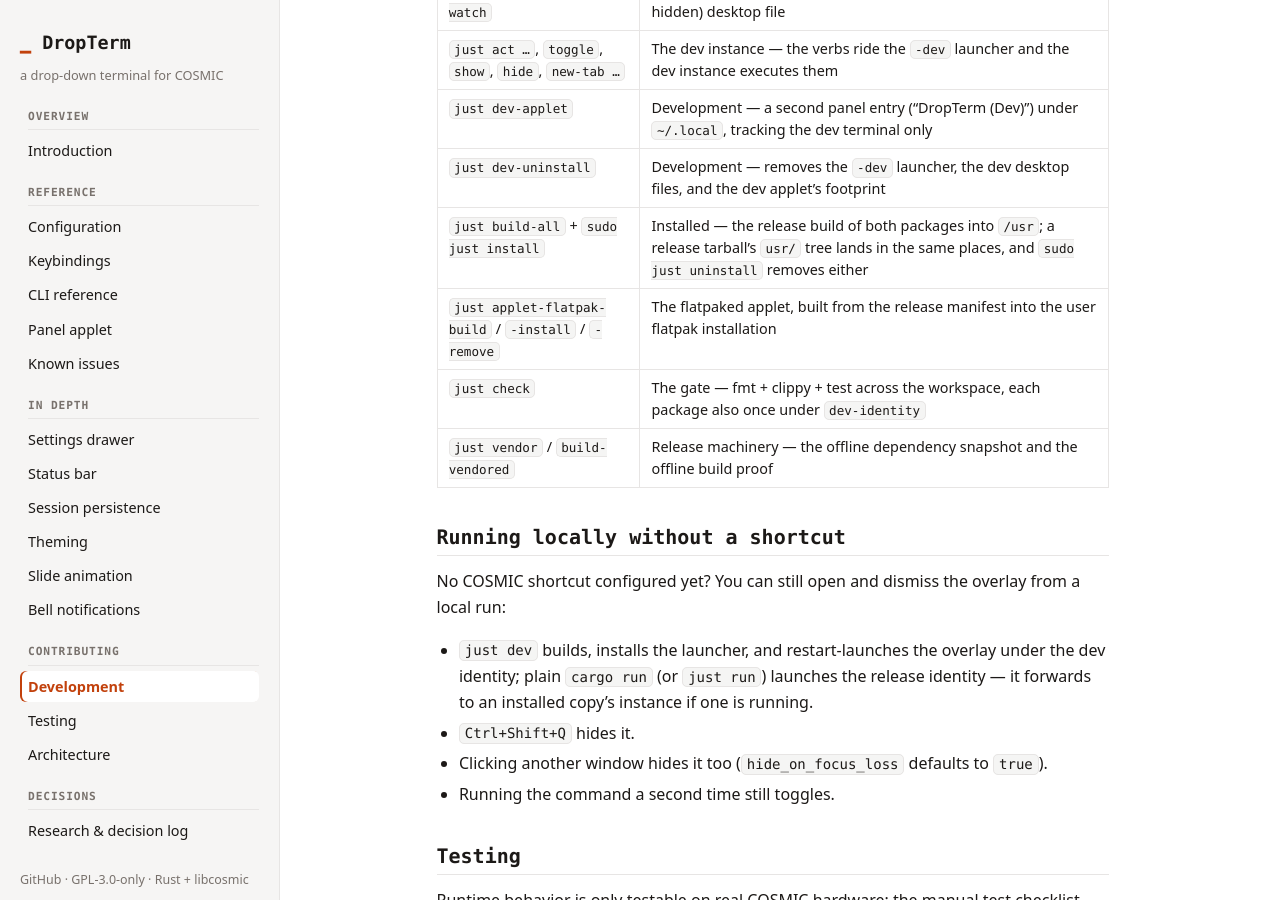
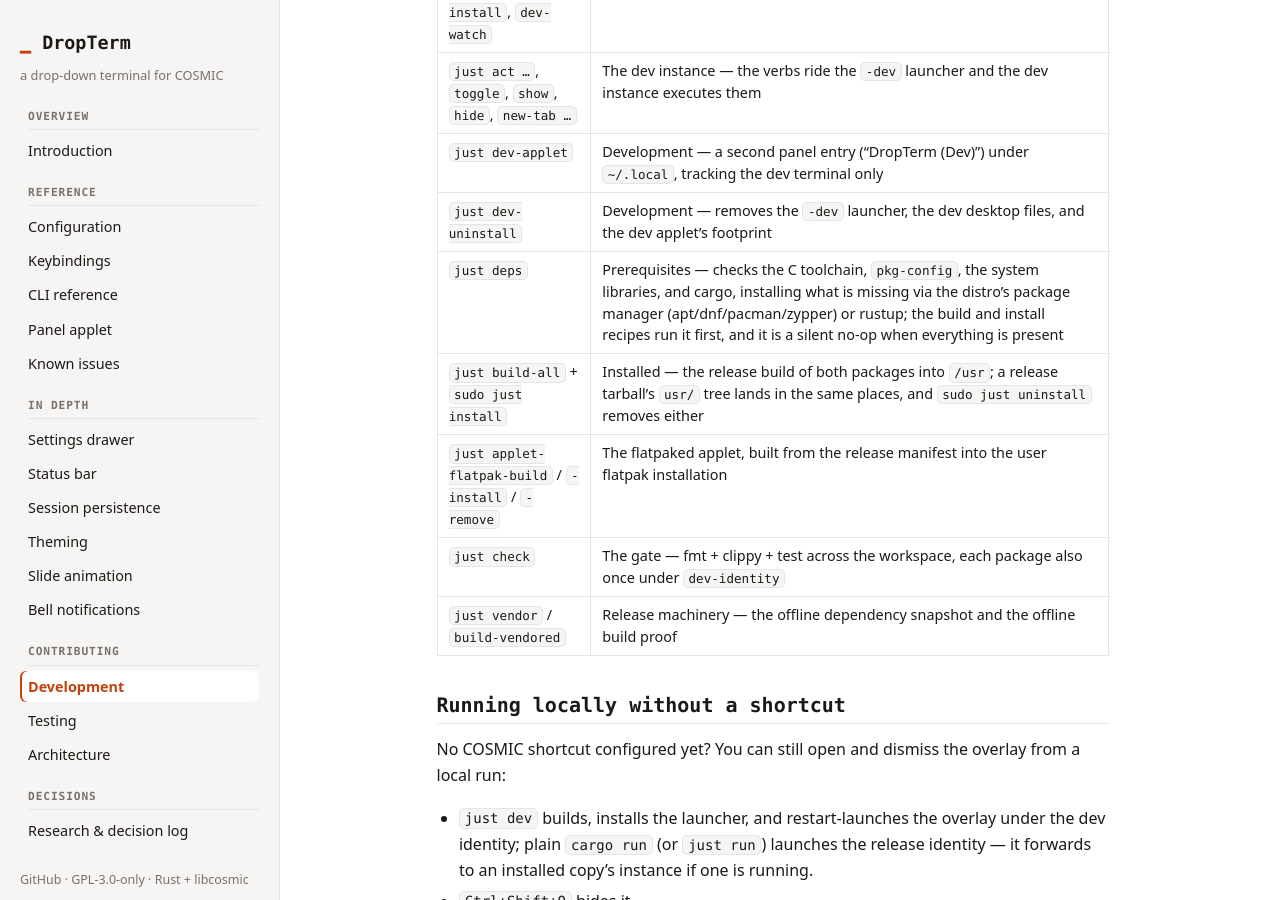
Before and after one commit to l1br3-io/cosmic-ext-dropterm, a Jekyll site: the page built from docs/development.md, in a window 1280 px wide and 900 px high, scrolled down 2180 px. Built offline with Jekyll 4.4.1, drawn with Linux system fonts in a browser that asks for light colours; our own code applies the rules of GitHub Pages for plain Markdown files.

Commit message:
feat: the prerequisite gate — just deps installs everything a fresh machine needs before build/install
The build recipes (build-debug/release/applet, and everything that
composes them: build-all, build-vendored, the dev flows) and install
now depend on a check-first gate: it verifies the C toolchain,
pkg-config, the pkg-config modules behind the system libraries (the
union of the README's and CI's package lists — expat included), and
cargo, installing only what is missing via apt/dnf/pacman/zypper,
and via rustup (stable, minimal profile) when cargo is absent.

Check-first keeps CI, packaging chroots, and rootdir= staging
installs untouched: with everything present the gate is a silent
no-op that never touches sudo or the network — matching the
recipes-are-silent-on-success convention. The rustup bootstrap never
runs as root (a root invocation never runs cargo, and a root-owned
toolchain in /root is uninstallable by the user), and CARGO_HOME/bin
is prepended to every recipe's PATH so the same invocation that
installed the toolchain can immediately run it. just itself stays
out of scope — chicken and egg.

```diff
--- a/docs/development.md
+++ b/docs/development.md
@@ -98,6 +98,7 @@ Which recipe targets what, in one table:
 | `just act …`, `toggle`, `show`, `hide`, `new-tab …` | The dev instance — the verbs ride the `-dev` launcher and the dev instance executes them |
 | `just dev-applet` | Development — a second panel entry ("DropTerm (Dev)") under `~/.local`, tracking the dev terminal only |
 | `just dev-uninstall` | Development — removes the `-dev` launcher, the dev desktop files, and the dev applet's footprint |
+| `just deps` | Prerequisites — checks the C toolchain, `pkg-config`, the system libraries, and cargo, installing what is missing via the distro's package manager (apt/dnf/pacman/zypper) or rustup; the build and install recipes run it first, and it is a silent no-op when everything is present |
 | `just build-all` + `sudo just install` | Installed — the release build of both packages into `/usr`; a release tarball's `usr/` tree lands in the same places, and `sudo just uninstall` removes either |
 | `just applet-flatpak-build` / `-install` / `-remove` | The flatpaked applet, built from the release manifest into the user flatpak installation |
 | `just check` | The gate — fmt + clippy + test across the workspace, each package also once under `dev-identity` |
```
Also changed, not shown: README.md, 1 other file.
